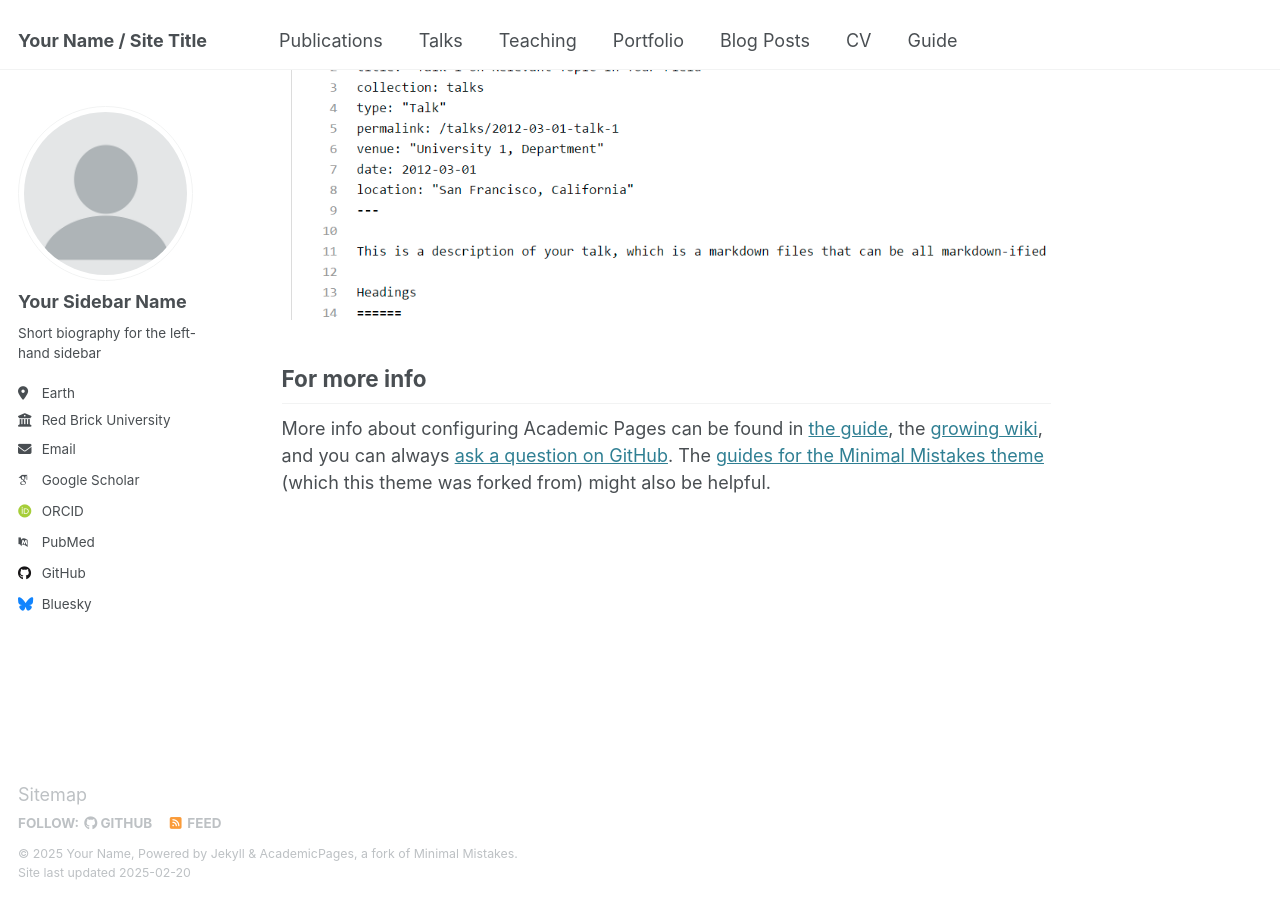
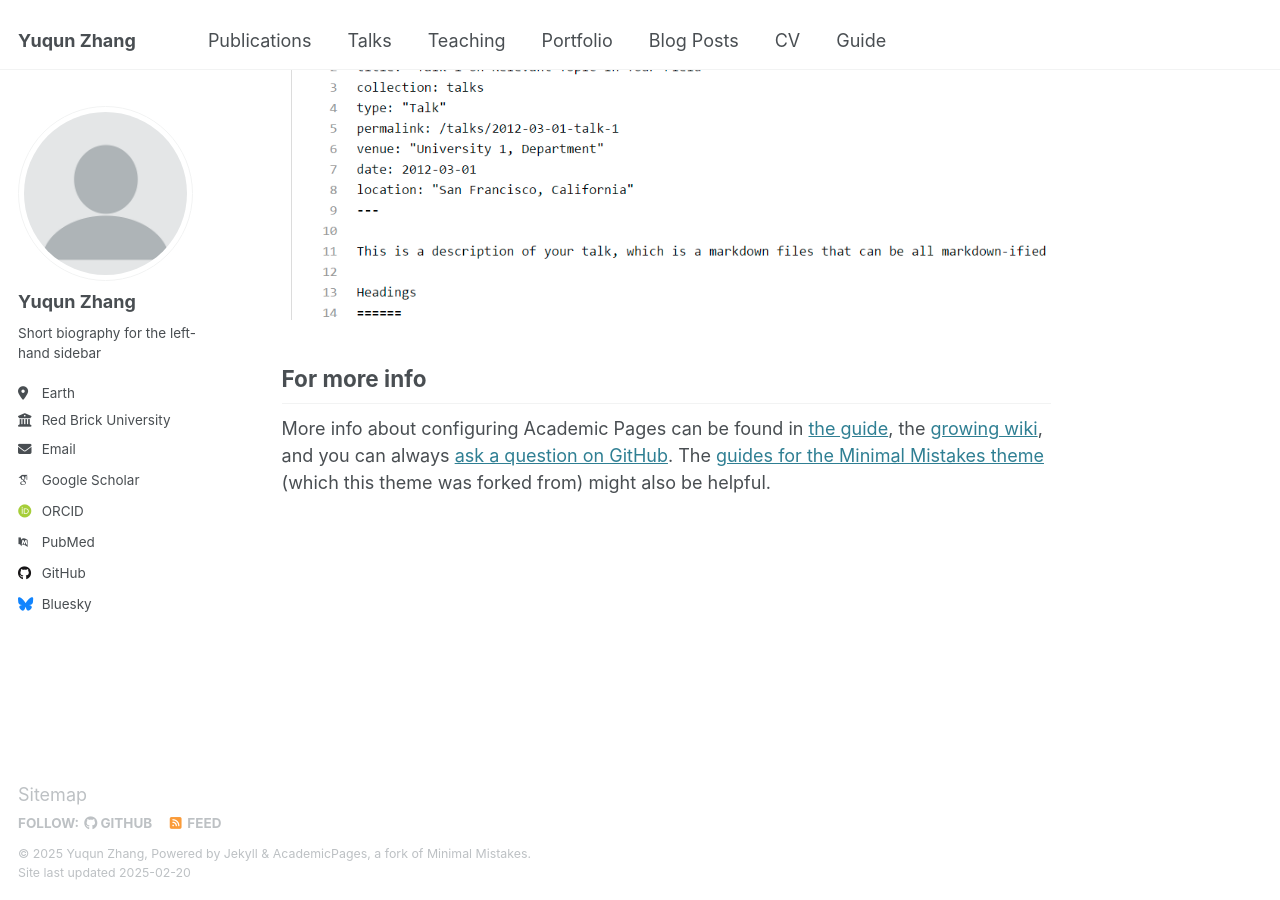
Before and after one commit to YuqunZhang/YuqunZhang.github.io, a Jekyll site: the page built from _pages/about.md, in a window 1280 px wide and 900 px high, scrolled down 2642 px. Built offline with Jekyll 4.4.1, drawn with Linux system fonts in a browser that asks for light colours; some web fonts are replaced.

Commit message:
Update _config.yml

```diff
--- a/_config.yml
+++ b/_config.yml
@@ -9,13 +9,13 @@
 # Basic Site Settings
 locale                   : "en-US"
 site_theme               : "default"
-title                    : "Your Name / Site Title"
+title                    : "Yuqun Zhang"
 title_separator          : "-"
-name                     : &name "Your Name"
+name                     : &name "Yuqun Zhang"
 description              : &description "personal description"
-url                      : https://academicpages.github.io # the base hostname & protocol for your site e.g. "https://[your GitHub username].github.io"
+url                      : https://YuqunZhang.github.io # the base hostname & protocol for your site e.g. "https://[your GitHub username].github.io"
 baseurl                  : "" # the subpath of your site, e.g. "/blog"
-repository               : "academicpages/academicpages.github.io"
+repository               : "YuqunZhang/YuqunZhang.github.io"
 
 # Site Author - The following control what appear as part of the author content on the side bar.
 #               If a field is blank the icon and link will not appear, otherwise it will be shown.
@@ -23,13 +23,13 @@ repository               : "academicpages/academicpages.github.io"
 author:
   # Biographic information
   avatar           : "profile.png"
-  name             : "Your Sidebar Name"
+  name             : "Yuqun Zhang"
   pronouns         : # example: "she/her"
   bio              : "Short biography for the left-hand sidebar"
   location         : "Earth"
   employer         : "Red Brick University"
   uri              : # URL
-  email            : "none@example.org"
+  email            : "zhangyuqun0909@gmail.com"
 
   # Academic websites
   arxiv            : # URL - Update with the correct link to your profile
```
